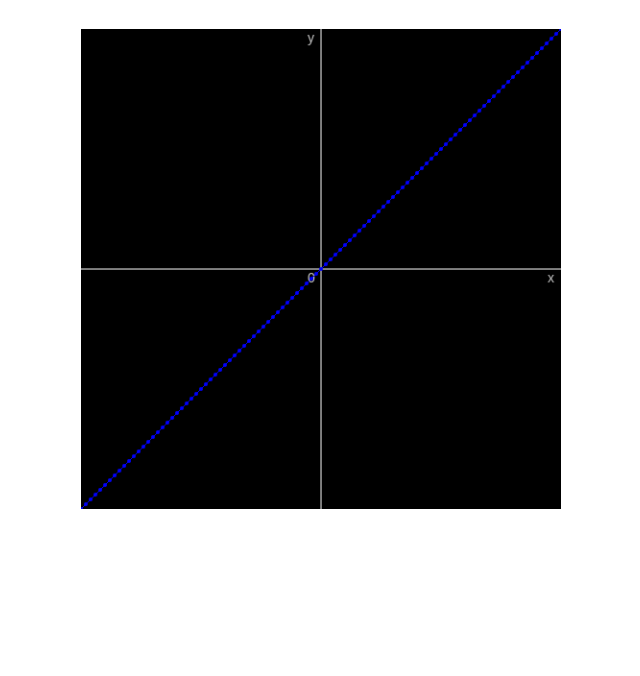
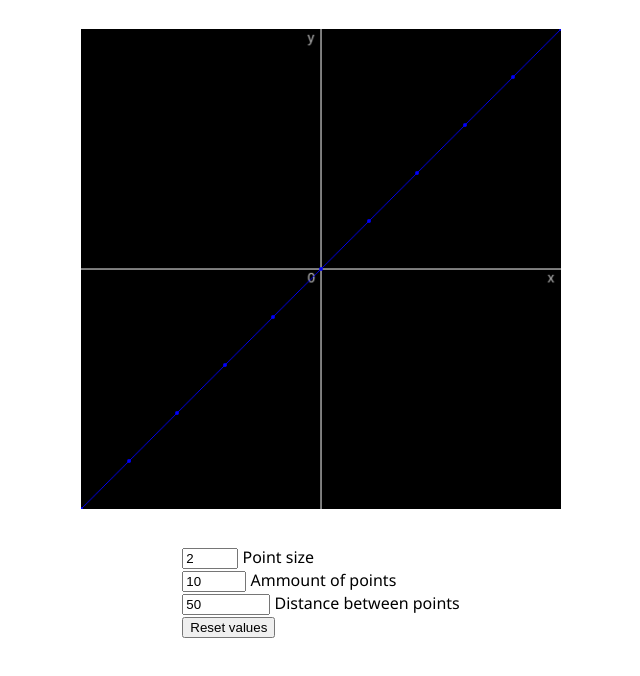
Before and after one commit to sutaC/Chartex, a plain HTML site: page index.html in a window 1280 px wide. Shown: the part 62-738 px from the top of the page, without its empty margins (319-959 px from the left). Drawn offline with Linux system fonts and the light colour scheme.

Commit message:
reactive values

```diff
--- a/index.html
+++ b/index.html
@@ -16,5 +16,45 @@
         <main>
             <canvas id="chart" width="500" height="500"></canvas>
         </main>
+
+        <aside>
+            <div class="field">
+                <input
+                    type="number"
+                    min="1"
+                    value="2"
+                    max="10"
+                    id="inpPointSize"
+                    data-original="2"
+                />
+                <label for="inpPointSize">Point size</label>
+            </div>
+
+            <div class="field">
+                <input
+                    type="number"
+                    min="1"
+                    value="10"
+                    max="500"
+                    id="inpStepAmmount"
+                    data-original="10"
+                />
+                <label for="inpStepAmmount">Ammount of points</label>
+            </div>
+
+            <div class="field">
+                <input
+                    type="number"
+                    min="0.01"
+                    value="1"
+                    max="100"
+                    id="inpStepValue"
+                    data-original="1"
+                />
+                <label for="inpStepValue">Distance between points</label>
+            </div>
+
+            <button id="btnReset">Reset values</button>
+        </aside>
     </body>
 </html>
--- a/scripts/script.js
+++ b/scripts/script.js
@@ -2,6 +2,11 @@ const canvas = document.querySelector("#chart");
 if (!canvas.getContext) throw new Error("Cannot connect to canvas element");
 const ctx = canvas.getContext("2d");
 if (!ctx) throw new Error("Cannot connect to canvas context");
+
+const btnReset = document.querySelector("#btnReset");
+const inpPointSize = document.querySelector("#inpPointSize");
+const inpStepValue = document.querySelector("#inpStepValue");
+const inpStepAmmount = document.querySelector("#inpStepAmmount");
 
 // SETUP
 
@@ -86,7 +91,45 @@ function drawGraph(
 
 // MAIN
 
+const graph = (x) => x;
+let stepAmmount = 10;
+let stepValue = 50;
+let pointSize = 2;
+
+inpPointSize.value = inpPointSize.dataset.original = pointSize;
+inpStepAmmount.value = inpStepAmmount.dataset.original = stepAmmount;
+inpStepValue.value = inpStepValue.dataset.original = stepValue;
+
+// DRAWING
+
 drawChartOutlines();
+drawGraph(graph, stepAmmount, stepValue, pointSize);
 
-const graph = (x) => x;
-drawGraph(graph, 100, 5, 2);
+// REACTIVE
+
+function refreschChart() {
+    clearChart();
+    drawChartOutlines();
+    drawGraph(graph, stepAmmount, stepValue, pointSize);
+}
+
+btnReset.onclick = (e) => {
+    pointSize = inpPointSize.value = inpPointSize.dataset.original ?? 1;
+    stepAmmount = inpStepAmmount.value = inpStepAmmount.dataset.original ?? 1;
+    stepValue = inpStepValue.value = inpStepValue.dataset.original ?? 1;
+
+    refreschChart();
+};
+
+inpPointSize.oninput = (e) => {
+    pointSize = Number(e.target.value);
+    refreschChart();
+};
+inpStepAmmount.oninput = (e) => {
+    stepAmmount = Number(e.target.value);
+    refreschChart();
+};
+inpStepValue.oninput = (e) => {
+    stepValue = Number(e.target.value);
+    refreschChart();
+};
```
